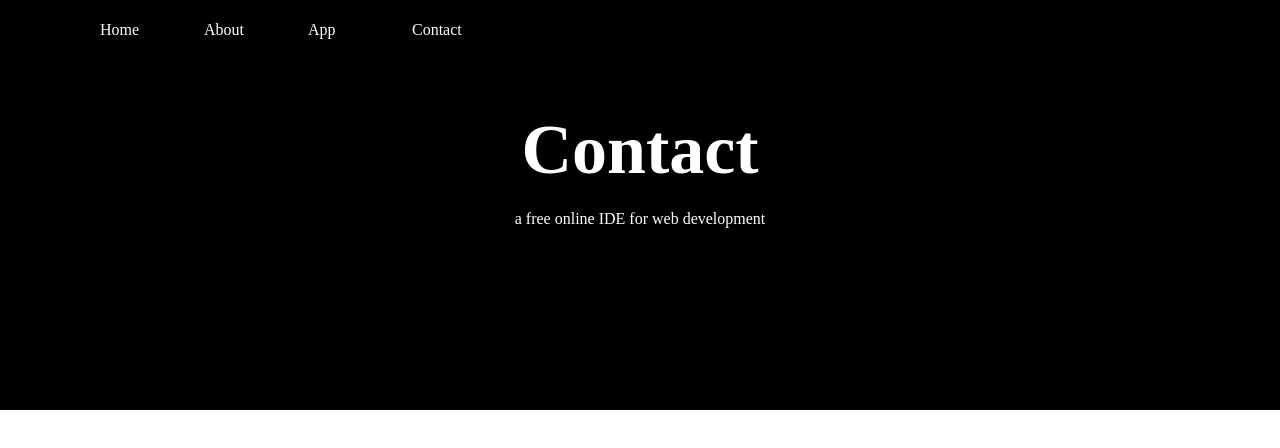
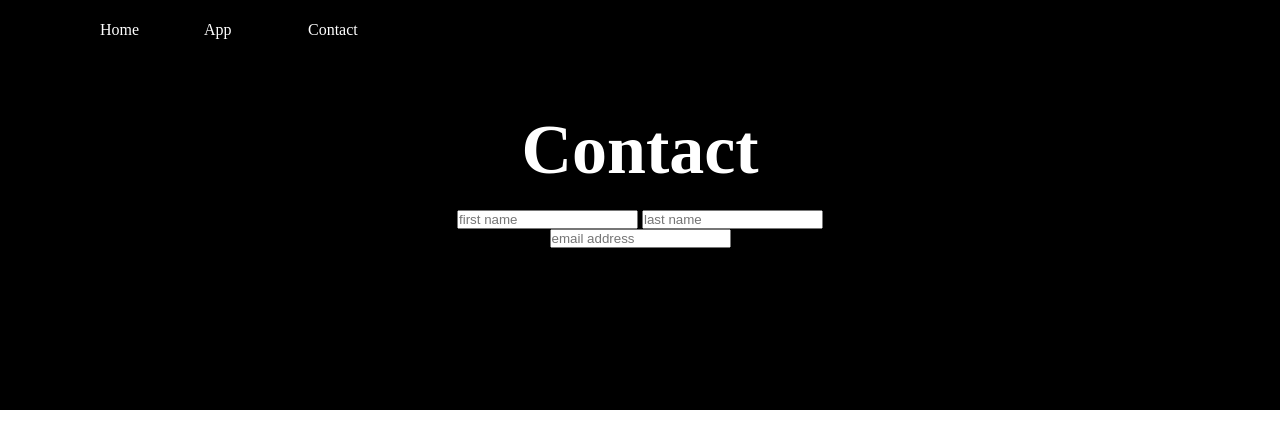
Before and after one commit to k-vernooy/kaIDE, a plain HTML site: page contact.html in a window 1280 px wide. Drawn offline with Linux system fonts and the light colour scheme; a web font is replaced by a local one.

Commit message:
Added input divs

```diff
--- a/contact.html
+++ b/contact.html
@@ -3,6 +3,7 @@
 	<head>
 		<title>kaIDE | Home</title>
 		<link rel='stylesheet' href='assets/stylesheets/main.css'>
+		<link rel='stylesheet' href='assets/stylesheets/contact.css'>
 		<link rel='icon' href='favicon.ico' type='image/x-icon'>
 		<meta name='viewport' content='width=device-width, initial-scale=1.0'>
 	</head>
@@ -11,11 +12,6 @@
 			<a href='index.html'>
 				<div class='navSection'>
 					Home
-				</div>
-			</a>
-			<a href='about.html'>
-				<div class='navSection'>
-					About
 				</div>
 			</a>
 			<a href='app.html'>
@@ -31,7 +27,12 @@
 		</div>
 		<div id='topWelcome'>
 			<h1>Contact</h1>
-			<p>a free online IDE for web development</p>
+			<form id='contact'>
+				<input type="text" id='firstName' placeholder="first name">
+				<input type="text" id='lastName' placeholder="last name">
+				<div id='bumper'></div>
+				<input type="text" id='email' placeholder="email address">
+			</form>
 		</div>
 
 		<footer>
```
